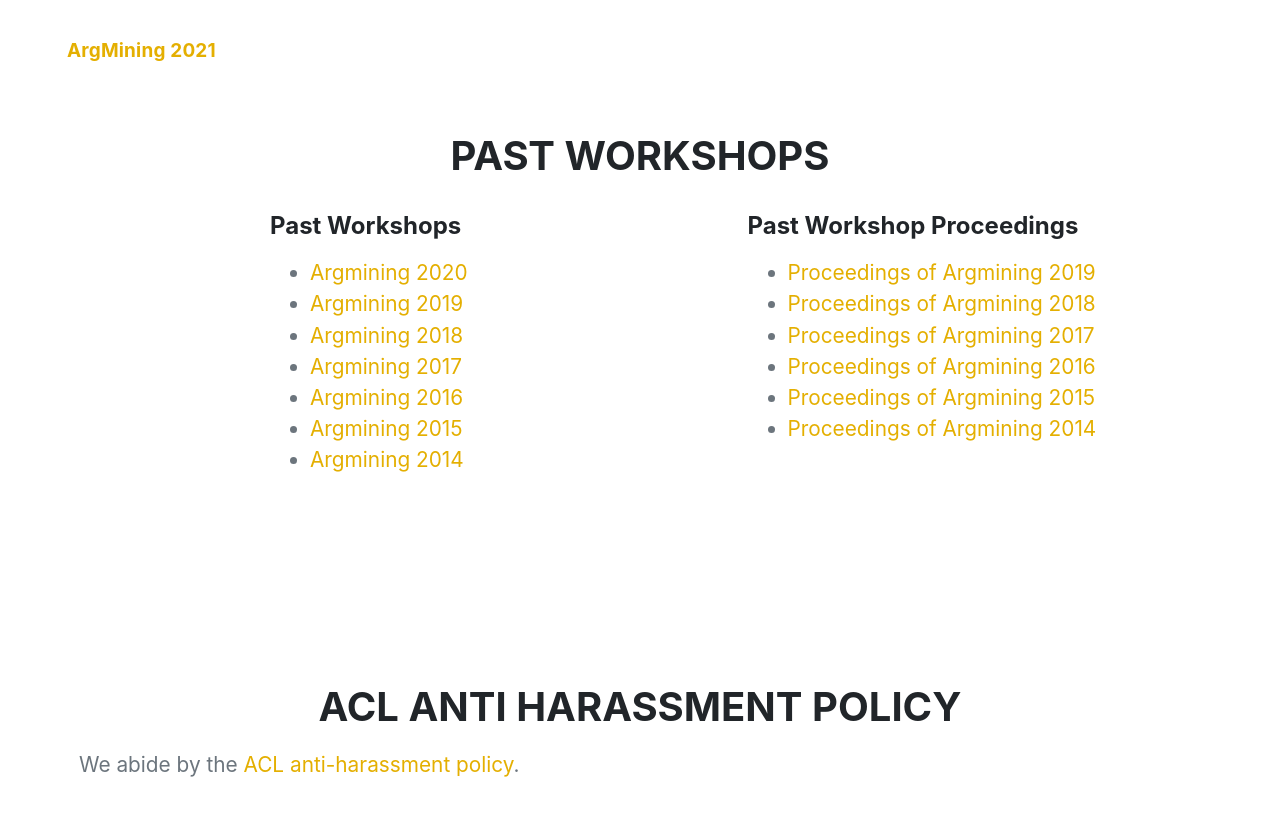
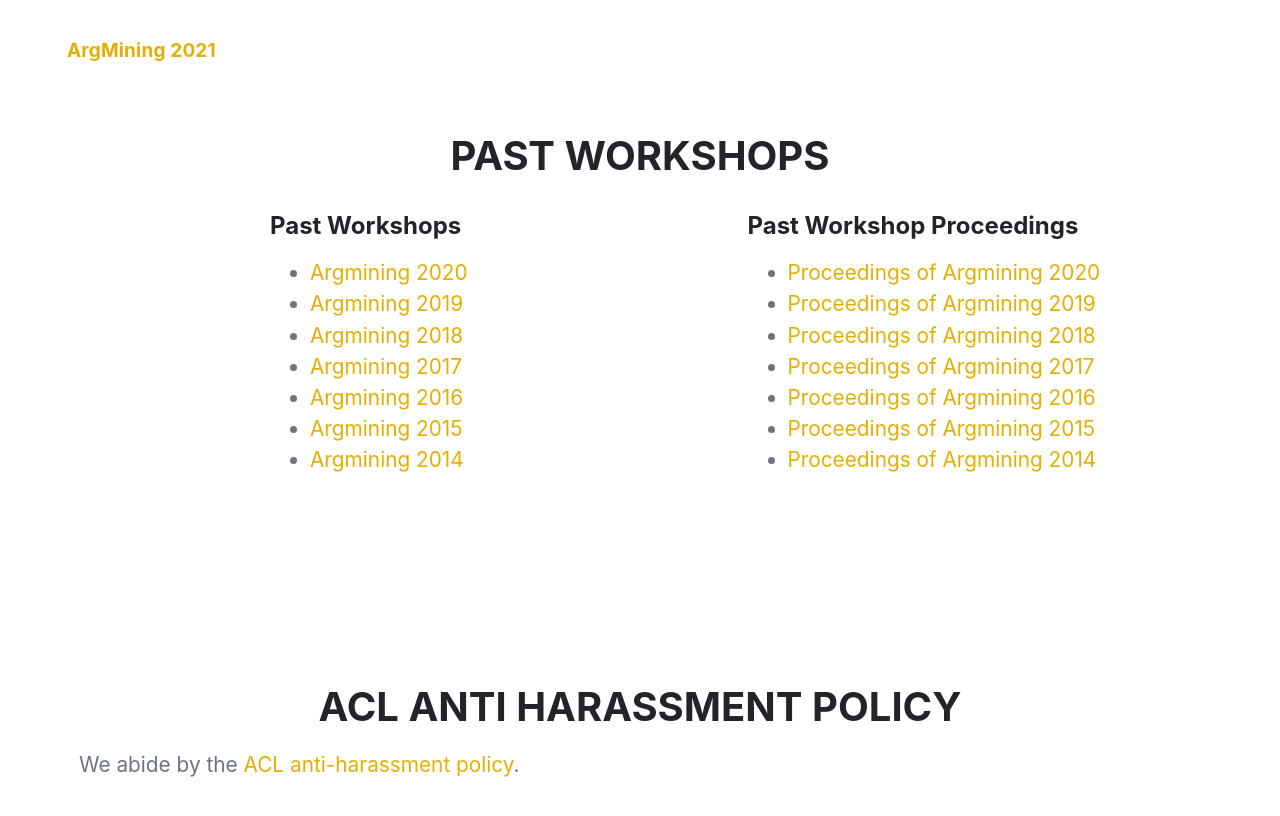
Before and after one commit to argmining2021/argmining2021.github.io, a Jekyll site: the page built from index.html, in a window 1280 px wide and 900 px high, scrolled down 6021 px. Shown: the top 816 px of the window. Built offline with Jekyll 4.4.1, drawn with Linux system fonts in a browser that asks for light colours; nearby versions of some CDN libraries; some web fonts are replaced.

Commit message:
Update previous_workshops.html

```diff
--- a/_includes/sections/previous_workshops.html
+++ b/_includes/sections/previous_workshops.html
@@ -26,6 +26,7 @@
 
               <ul class="text-muted">
                <!--<li><a href="" target="_blank">Proceedings of Argmining 2020</a></li>-->
+                <li><a href="https://www.aclweb.org/anthology/volumes/2020.argmining-1/" target="_blank">Proceedings of Argmining 2020</a></li>
                 <li><a href="https://www.aclweb.org/anthology/volumes/W19-45/" target="_blank">Proceedings of Argmining 2019</a></li>
                 <li><a href="https://www.aclweb.org/anthology/volumes/W18-52/" target="_blank">Proceedings of Argmining 2018</a></li>
                 <li><a href="https://www.aclweb.org/anthology/volumes/W17-51/" target="_blank">Proceedings of Argmining 2017</a></li>
```
